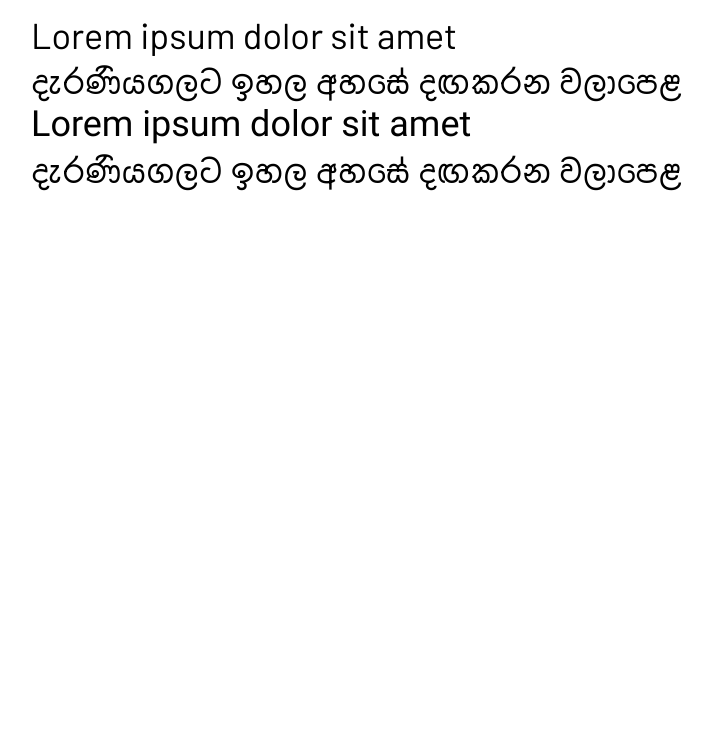
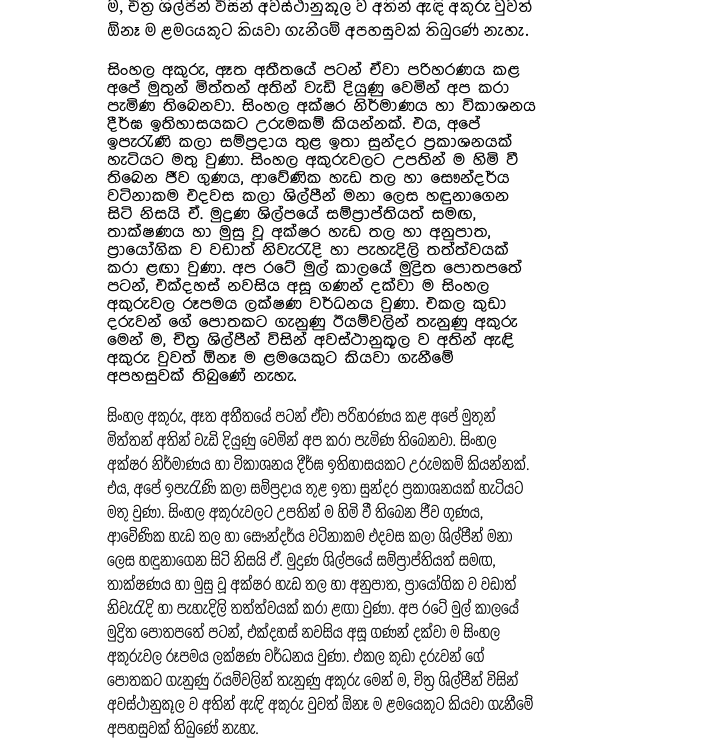
Before and after one commit to rajitha-manamperi/typetest, a plain HTML site: page index.html in a window 1280 px wide. Shown: the part 1624-2368 px from the top of the page, without its empty margins (283-995 px from the left). Before the commit the page ends 1864 px from the top, so only its background shows below. Drawn offline with Linux system fonts and the light colour scheme.

Commit message:
New Fonts
new texts
new font files

```diff
--- a/index.html
+++ b/index.html
@@ -25,6 +25,12 @@
         <p class="sinhalaweb">
             සිංහල අකුරු, ඈත අතීතයේ පටන් ඒවා පරිහරණය කළ අපේ මුතුන් මිත්තන් අතින් වැඩි දියුණු වෙමින් අප කරා පැමිණ තිබෙනවා. සිංහල අක්ෂර නිර්මාණය හා විකාශනය දීර්ඝ ඉතිහාසයකට උරුමකම් කියන්නක්. එය, අපේ ඉපැරැණි කලා සම්ප්‍රදාය තුළ ඉතා සුන්දර ප්‍රකාශනයක් හැටියට මතු වුණා. සිංහල අකුරුවලට උපතින් ම හිමි වී තිබෙන ජීව ගුණය, ආවේණික හැඩ තල හා සෞන්දර්ය වටිනාකම එදවස කලා ශිල්පීන් මනා ලෙස හඳුනාගෙන සිටි නිසයි ඒ. මුද්‍රණ ශිල්පයේ සම්ප්‍රාප්තියත් සමඟ, තාක්ෂණය හා මුසු වූ අක්ෂර හැඩ තල හා අනුපාත, ප්‍රායෝගික ව වඩාත් නිවැරැදි හා පැහැදිලි තත්ත්වයක් කරා ළඟා වුණා. අප රටේ මුල් කාලයේ මුද්‍රිත පොතපතේ පටන්, එක්දහස් නවසිය අසූ ගණන් දක්වා ම සිංහල අකුරුවල රූපමය ලක්ෂණ වර්ධනය වුණා. එකල කුඩා දරුවන් ගේ පොතකට ගැනුණු ඊයම්වලින් තැනුණු අකුරු මෙන් ම, චිත්‍ර ශිල්පීන් විසින් අවස්ථානුකූල ව අතින් ඇඳි අකුරු වුවත් ඕනෑ ම ළමයෙකුට කියවා ගැනීමේ අපහසුවක් තිබුණේ නැහැ.
         </p>
+        <p class="malithi">
+            සිංහල අකුරු, ඈත අතීතයේ පටන් ඒවා පරිහරණය කළ අපේ මුතුන් මිත්තන් අතින් වැඩි දියුණු වෙමින් අප කරා පැමිණ තිබෙනවා. සිංහල අක්ෂර නිර්මාණය හා විකාශනය දීර්ඝ ඉතිහාසයකට උරුමකම් කියන්නක්. එය, අපේ ඉපැරැණි කලා සම්ප්‍රදාය තුළ ඉතා සුන්දර ප්‍රකාශනයක් හැටියට මතු වුණා. සිංහල අකුරුවලට උපතින් ම හිමි වී තිබෙන ජීව ගුණය, ආවේණික හැඩ තල හා සෞන්දර්ය වටිනාකම එදවස කලා ශිල්පීන් මනා ලෙස හඳුනාගෙන සිටි නිසයි ඒ. මුද්‍රණ ශිල්පයේ සම්ප්‍රාප්තියත් සමඟ, තාක්ෂණය හා මුසු වූ අක්ෂර හැඩ තල හා අනුපාත, ප්‍රායෝගික ව වඩාත් නිවැරැදි හා පැහැදිලි තත්ත්වයක් කරා ළඟා වුණා. අප රටේ මුල් කාලයේ මුද්‍රිත පොතපතේ පටන්, එක්දහස් නවසිය අසූ ගණන් දක්වා ම සිංහල අකුරුවල රූපමය ලක්ෂණ වර්ධනය වුණා. එකල කුඩා දරුවන් ගේ පොතකට ගැනුණු ඊයම්වලින් තැනුණු අකුරු මෙන් ම, චිත්‍ර ශිල්පීන් විසින් අවස්ථානුකූල ව අතින් ඇඳි අකුරු වුවත් ඕනෑ ම ළමයෙකුට කියවා ගැනීමේ අපහසුවක් තිබුණේ නැහැ.
+        </p>
+        <p class="yaldevi">
+            සිංහල අකුරු, ඈත අතීතයේ පටන් ඒවා පරිහරණය කළ අපේ මුතුන් මිත්තන් අතින් වැඩි දියුණු වෙමින් අප කරා පැමිණ තිබෙනවා. සිංහල අක්ෂර නිර්මාණය හා විකාශනය දීර්ඝ ඉතිහාසයකට උරුමකම් කියන්නක්. එය, අපේ ඉපැරැණි කලා සම්ප්‍රදාය තුළ ඉතා සුන්දර ප්‍රකාශනයක් හැටියට මතු වුණා. සිංහල අකුරුවලට උපතින් ම හිමි වී තිබෙන ජීව ගුණය, ආවේණික හැඩ තල හා සෞන්දර්ය වටිනාකම එදවස කලා ශිල්පීන් මනා ලෙස හඳුනාගෙන සිටි නිසයි ඒ. මුද්‍රණ ශිල්පයේ සම්ප්‍රාප්තියත් සමඟ, තාක්ෂණය හා මුසු වූ අක්ෂර හැඩ තල හා අනුපාත, ප්‍රායෝගික ව වඩාත් නිවැරැදි හා පැහැදිලි තත්ත්වයක් කරා ළඟා වුණා. අප රටේ මුල් කාලයේ මුද්‍රිත පොතපතේ පටන්, එක්දහස් නවසිය අසූ ගණන් දක්වා ම සිංහල අකුරුවල රූපමය ලක්ෂණ වර්ධනය වුණා. එකල කුඩා දරුවන් ගේ පොතකට ගැනුණු ඊයම්වලින් තැනුණු අකුරු මෙන් ම, චිත්‍ර ශිල්පීන් විසින් අවස්ථානුකූල ව අතින් ඇඳි අකුරු වුවත් ඕනෑ ම ළමයෙකුට කියවා ගැනීමේ අපහසුවක් තිබුණේ නැහැ.
+        </p>
     </div>
 </div>
 
--- a/styles.css
+++ b/styles.css
@@ -21,6 +21,11 @@
     src: url(fonts/YaldeviColombo-Regular.ttf) format("truetype");
   }
 
+  @font-face {
+    font-family: malithi;
+    src: url(fonts/Malithi-Web.ttf) format("truetype");
+  }
+
   /* -------- Global -------- */
 
   body {
@@ -32,6 +37,7 @@
 
   p {
     margin: 0;
+    margin-bottom: 20px;
     font-size: 18px;
   }
 
@@ -59,6 +65,10 @@
     font-family: "sinhalaweb";
   }
 
+  .malithi {
+    font-family: malithi;
+  }
+
   .yaldevi {
     font-family: yaldevi;
   }
```
Also changed, not shown: fonts/Malithi-Web.ttf (added).
